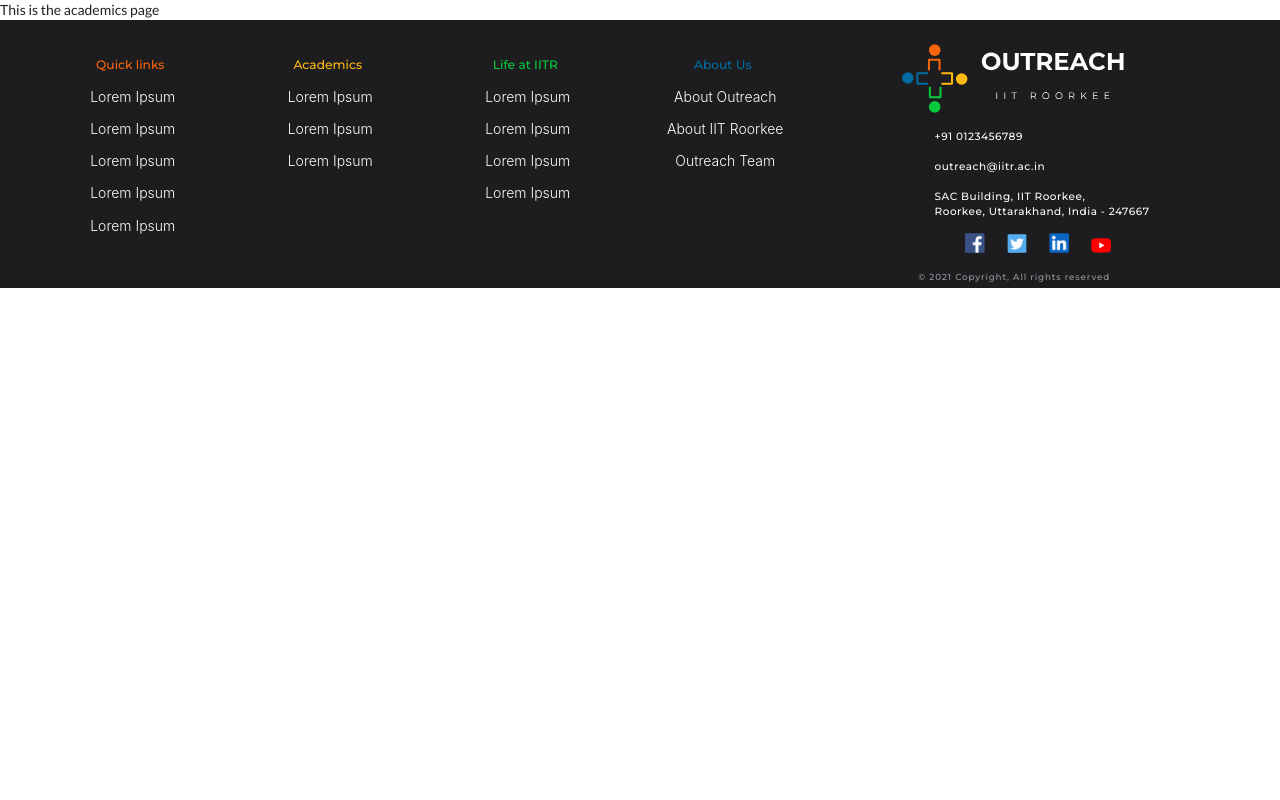
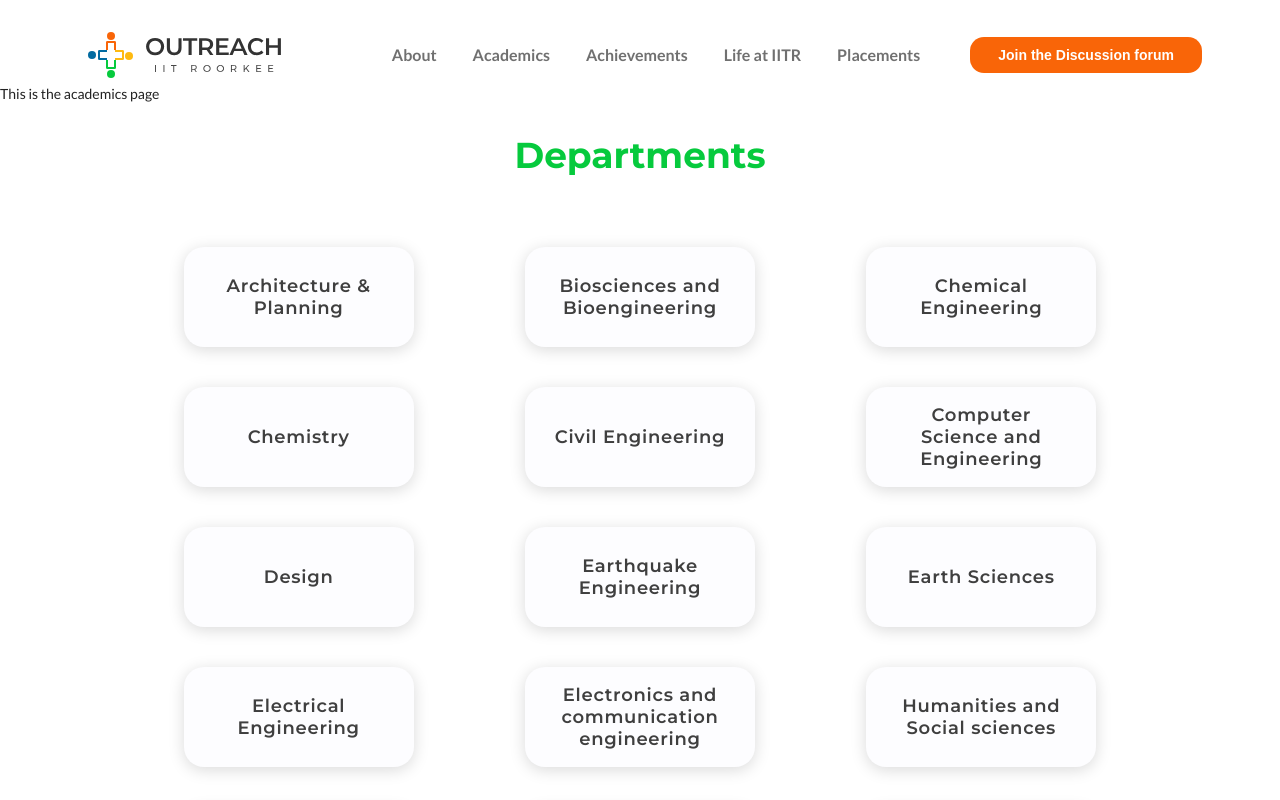
Before and after one commit to Outreach-IITR/Outreach_Website_Frontend, a React (Create React App) app: page /academics in a window 1280 px wide. Shown: the top 800 px of the page. Built offline with nearby package versions, Linux system fonts and the light colour scheme.

Commit message:
Departments Structure

```diff
--- a/src/Components/Academics/Academics.js
+++ b/src/Components/Academics/Academics.js
@@ -1,11 +1,15 @@
 import React, { Component } from "react";
+import Navbar from "../Navbar/Navbar";
+import Departments from "./Departments";
 
 
 class Academics extends Component {
   render() {
     return (
       <div>
-          This is the academics page
+        <Navbar />
+        This is the academics page
+        <Departments />
       </div>
     );
   }
--- /dev/null
+++ b/src/Components/Academics/Departments.css
@@ -0,0 +1,48 @@
+.containerD {
+  width: 80%;
+  margin: 0px 10%;
+  display: flex;
+  flex-wrap: wrap;
+  justify-content: space-around;
+}
+
+.cardD {
+  margin: 20px;
+  background: #FDFDFF;
+  box-shadow: 0px 3px 16px rgba(0, 0, 0, 0.15);
+  border-radius: 20px;
+  width: 230px;
+  height: 100px;
+  display: flex;
+  align-items: center;
+  justify-content: center;
+}
+
+.cardD>p {
+  width: 182px;
+  text-align: center;
+  font-family: Montserrat;
+  font-style: normal;
+  font-weight: 600;
+  font-size: 18px;
+  line-height: 22px;
+  text-align: center;
+  letter-spacing: 0.04em;
+  color: #3F3F3F;
+}
+
+h1 {
+  width: 100%;
+  display: flex;
+  align-items: center;
+  justify-content: center;
+  font-family: Montserrat;
+  font-style: normal;
+  font-weight: bold;
+  font-size: 36px;
+  line-height: 44px;
+  text-align: center;
+  color: #06CA3D;
+  height: 57px;
+  margin-bottom: 43px;
+}
--- /dev/null
+++ b/src/Components/Academics/Departments.js
@@ -0,0 +1,47 @@
+import React from "react";
+import "./Departments.css";
+
+const Departments = () => {
+  const list = [
+    { dep: "Architecture & Planning" },
+    { dep: "Biosciences and Bioengineering" },
+    { dep: "Chemical Engineering" },
+    { dep: "Chemistry" },
+    { dep: "Civil Engineering" },
+    { dep: "Computer Science and Engineering" },
+    { dep: "Design" },
+    { dep: "Earthquake Engineering" },
+    { dep: "Earth Sciences" },
+    { dep: "Electrical Engineering" },
+    { dep: "Electronics and communication engineering" },
+    { dep: "Humanities and Social sciences" },
+    { dep: "Hydrology" },
+    { dep: "Hydro and Renewable energy" },
+    { dep: "Management studies" },
+    { dep: "Mathematics" },
+    { dep: "Mechanics and Industrial Engineering" },
+    { dep: "Metallurgical and Materials Engineering" },
+    { dep: "Paper Technology" },
+    { dep: "Physics" },
+    { dep: "WaterResource Department and Management" },
+  ];
+
+  return (
+    <>
+      <h1>Departments</h1>
+      <div className="containerD">
+        {list.map((data, idx) => {
+          return (
+            <>
+              <div className="cardD">
+                <p>{data.dep}</p>
+              </div>
+            </>
+          );
+        })}
+      </div>
+    </>
+  );
+};
+
+export default Departments;
--- a/src/Components/Navbar/Navbar.js
+++ b/src/Components/Navbar/Navbar.js
@@ -16,7 +16,7 @@ const Navbar = () => {
                             <a href="/about" className="menu-item">About</a>
                         </li>
                         <li className="menu-link-item">
-                            <a href="/" className="menu-item">Academics</a>
+                            <a href="/academics" className="menu-item">Academics</a>
                         </li>
                         <li className="menu-link-item">
                             <a href="/" className="menu-item">Achievements</a>
```
Also changed, not shown: 1 other file (tests, documents, lock files or other folders).
